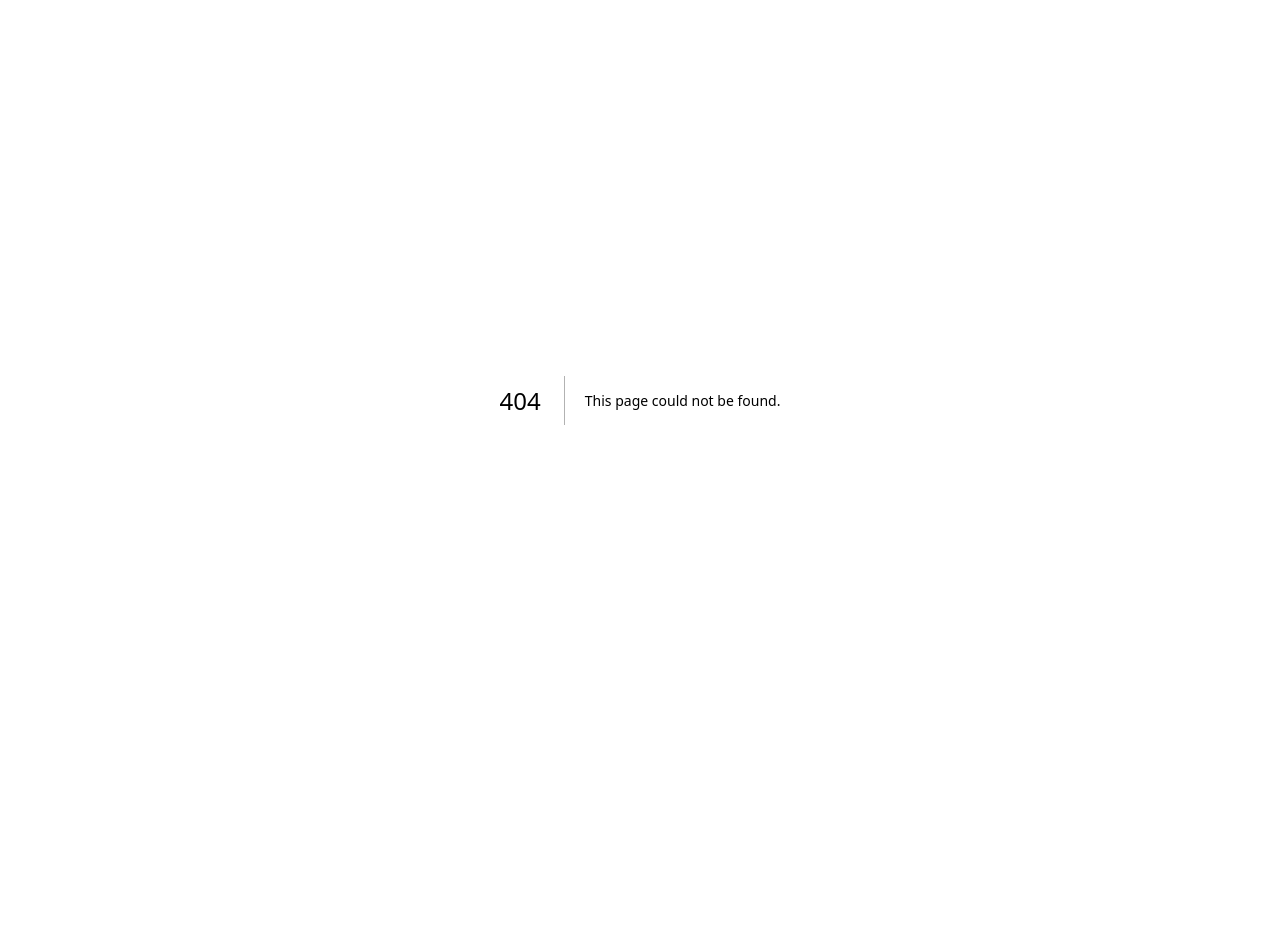
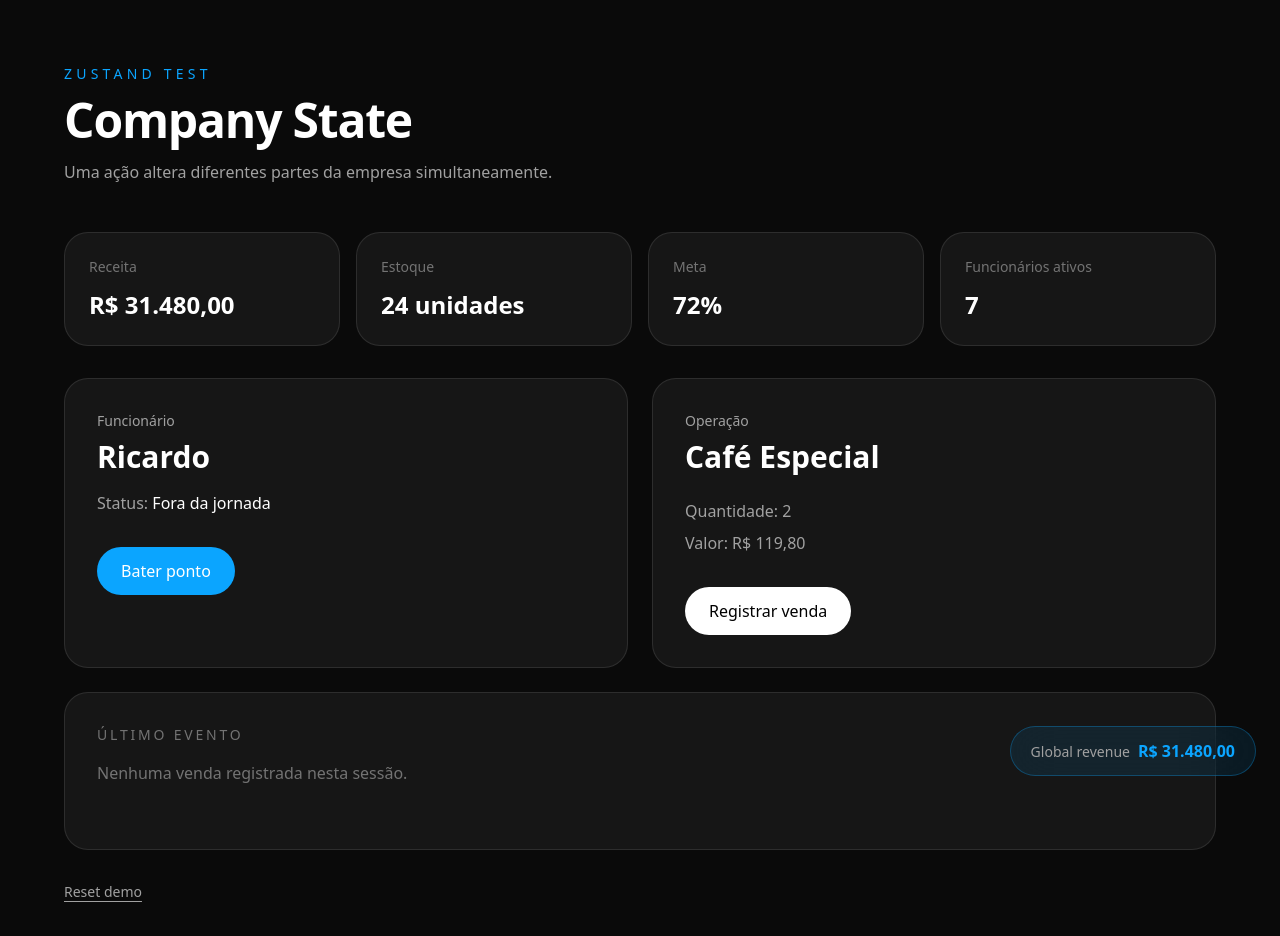
Before and after one commit to Guisantos222/growco-showcase, a Next.js app: page /lab/state in a window 1280 px wide. Before the commit this address had no page. Shown: the top 936 px of the page. Before the commit the page ends 800 px from the top, so only its background shows below. Built offline with nearby package versions, Linux system fonts and the light colour scheme.

Commit message:
feat: add Zustand demo state

```diff
--- a/package.json
+++ b/package.json
@@ -13,7 +13,8 @@
     "gsap": "^3.15.0",
     "next": "16.3.4",
     "react": "19.2.8",
-    "react-dom": "19.2.8"
+    "react-dom": "19.2.8",
+    "zustand": "^5.0.15"
   },
   "devDependencies": {
     "@tailwindcss/postcss": "^4",
--- /dev/null
+++ b/src/app/lab/page.tsx
@@ -0,0 +1,20 @@
+export default function LabPage() {
+  return (
+    <main className="min-h-screen bg-neutral-950 px-8 py-16 text-white">
+      <div className="mx-auto max-w-6xl">
+        <p className="mb-4 text-sm uppercase tracking-[0.3em] text-[#0BA5FF]">
+          growCo. Experience Lab
+        </p>
+
+        <h1 className="text-5xl font-semibold tracking-tight">
+          Data in Motion Laboratory
+        </h1>
+
+        <p className="mt-6 max-w-2xl text-lg text-neutral-400">
+          Área experimental para testar motion, dados, interações, WebGL,
+          áudio e comportamento da showcase.
+        </p>
+      </div>
+    </main>
+  );
+}
--- /dev/null
+++ b/src/app/lab/state/page.tsx
@@ -0,0 +1,12 @@
+import { RevenueWatcher } from "@/components/lab/RevenueWatcher";
+import { StateTest } from "@/components/lab/StateTest";
+
+export default function StateLabPage() {
+  return (
+    <main className="min-h-screen bg-neutral-950 px-6 py-16 text-white">
+      <StateTest />
+
+      <RevenueWatcher />
+    </main>
+  );
+}
--- /dev/null
+++ b/src/components/lab/RevenueWatcher.tsx
@@ -0,0 +1,55 @@
+"use client";
+
+import { useRef } from "react";
+import { gsap } from "gsap";
+import { useGSAP } from "@gsap/react";
+
+import { useDemoStore } from "@/store/demoStore";
+
+gsap.registerPlugin(useGSAP);
+
+export function RevenueWatcher() {
+  const container = useRef<HTMLDivElement>(null);
+
+  const revenue = useDemoStore((state) => state.revenue);
+
+  useGSAP(
+    () => {
+      gsap.fromTo(
+        container.current,
+        {
+          scale: 1.12,
+          y: -6,
+        },
+        {
+          scale: 1,
+          y: 0,
+          duration: 0.55,
+          ease: "power3.out",
+        },
+      );
+    },
+    {
+      dependencies: [revenue],
+      scope: container,
+    },
+  );
+
+  return (
+    <aside
+      ref={container}
+      className="fixed bottom-6 right-6 rounded-full border border-[#0BA5FF]/30 bg-[#0BA5FF]/10 px-5 py-3 backdrop-blur-xl"
+    >
+      <span className="mr-2 text-sm text-neutral-400">
+        Global revenue
+      </span>
+
+      <strong className="text-[#0BA5FF]">
+        {new Intl.NumberFormat("pt-BR", {
+          style: "currency",
+          currency: "BRL",
+        }).format(revenue)}
+      </strong>
+    </aside>
+  );
+}
--- /dev/null
+++ b/src/components/lab/StateTest.tsx
@@ -0,0 +1,166 @@
+"use client";
+
+import { useDemoStore } from "@/store/demoStore";
+
+export function StateTest() {
+  const employeeName = useDemoStore((state) => state.employeeName);
+
+  const clockedIn = useDemoStore((state) => state.clockedIn);
+  const activeEmployees = useDemoStore((state) => state.activeEmployees);
+
+  const revenue = useDemoStore((state) => state.revenue);
+  const stock = useDemoStore((state) => state.stock);
+  const goalProgress = useDemoStore((state) => state.goalProgress);
+
+  const lastSale = useDemoStore((state) => state.lastSale);
+  const saleError = useDemoStore((state) => state.saleError);
+
+  const clockIn = useDemoStore((state) => state.clockIn);
+  const registerSale = useDemoStore((state) => state.registerSale);
+  const resetDemo = useDemoStore((state) => state.resetDemo);
+
+  function handleSale() {
+    registerSale({
+      id: crypto.randomUUID(),
+      product: "Café Especial",
+      quantity: 2,
+      total: 119.8,
+    });
+  }
+
+
+  const formattedRevenue = new Intl.NumberFormat("pt-BR", {
+    style: "currency",
+    currency: "BRL",
+  }).format(revenue);
+
+  const canRegisterSale = stock >= 2;
+
+  return (
+    <div className="mx-auto w-full max-w-6xl">
+      <div className="mb-12">
+        <p className="text-sm uppercase tracking-[0.3em] text-[#0BA5FF]">
+          Zustand Test
+        </p>
+
+        <h1 className="mt-3 text-5xl font-semibold tracking-tight">
+          Company State
+        </h1>
+
+        <p className="mt-4 text-neutral-400">
+          Uma ação altera diferentes partes da empresa simultaneamente.
+        </p>
+      </div>
+
+      <div className="grid gap-4 md:grid-cols-4">
+        <MetricCard title="Receita" value={formattedRevenue} />
+
+        <MetricCard title="Estoque" value={`${stock} unidades`} />
+
+        <MetricCard title="Meta" value={`${goalProgress}%`} />
+
+        <MetricCard
+          title="Funcionários ativos"
+          value={String(activeEmployees)}
+        />
+      </div>
+
+      <div className="mt-8 grid gap-6 lg:grid-cols-2">
+        <section className="rounded-3xl border border-white/10 bg-white/5 p-8">
+          <p className="text-sm text-neutral-400">Funcionário</p>
+
+          <h2 className="mt-2 text-3xl font-semibold">{employeeName}</h2>
+
+          <p className="mt-4 text-neutral-400">
+            Status:{" "}
+            <span className="text-white">
+              {clockedIn ? "Em jornada" : "Fora da jornada"}
+            </span>
+          </p>
+
+          <button
+            type="button"
+            onClick={clockIn}
+            disabled={clockedIn}
+            className="mt-8 rounded-full bg-[#0BA5FF] px-6 py-3 font-medium text-white disabled:cursor-not-allowed disabled:opacity-40"
+          >
+            {clockedIn ? "Ponto registrado" : "Bater ponto"}
+          </button>
+        </section>
+
+        <section className="rounded-3xl border border-white/10 bg-white/5 p-8">
+          <p className="text-sm text-neutral-400">Operação</p>
+
+          <h2 className="mt-2 text-3xl font-semibold">Café Especial</h2>
+
+          <div className="mt-6 space-y-2 text-neutral-400">
+            <p>Quantidade: 2</p>
+            <p>Valor: R$ 119,80</p>
+          </div>
+
+         <button
+            type="button"
+            onClick={handleSale}
+            disabled={!canRegisterSale}
+            className="mt-8 rounded-full bg-white px-6 py-3 font-medium text-black disabled:cursor-not-allowed disabled:opacity-40"
+            >
+            {canRegisterSale ? "Registrar venda" : "Sem estoque"}
+            </button>
+
+            {saleError && (
+            <p className="mt-4 text-sm font-medium text-red-400">
+                {saleError}
+            </p>
+            )}
+        </section>
+      </div>
+
+      <section className="mt-6 rounded-3xl border border-white/10 bg-white/5 p-8">
+        <p className="text-sm uppercase tracking-[0.2em] text-neutral-500">
+          Último evento
+        </p>
+
+        <div className="mt-4 min-h-14">
+          {lastSale ? (
+            <>
+              <p className="text-xl font-medium">
+                Venda de {lastSale.product}
+              </p>
+
+              <p className="mt-2 text-neutral-400">
+                {lastSale.quantity} unidades — R$ {lastSale.total.toFixed(2)}
+              </p>
+            </>
+          ) : (
+            <p className="text-neutral-500">
+              Nenhuma venda registrada nesta sessão.
+            </p>
+          )}
+        </div>
+      </section>
+
+      <button
+        type="button"
+        onClick={resetDemo}
+        className="mt-8 text-sm text-neutral-400 underline underline-offset-4 hover:text-white"
+      >
+        Reset demo
+      </button>
+    </div>
+  );
+}
+
+type MetricCardProps = {
+  title: string;
+  value: string;
+};
+
+function MetricCard({ title, value }: MetricCardProps) {
+  return (
+    <article className="rounded-3xl border border-white/10 bg-white/5 p-6">
+      <p className="text-sm text-neutral-500">{title}</p>
+
+      <p className="mt-3 text-2xl font-semibold">{value}</p>
+    </article>
+  );
+}
--- /dev/null
+++ b/src/store/demoStore.ts
@@ -0,0 +1,81 @@
+import { create } from "zustand";
+
+export type DemoSale = {
+  id: string;
+  product: string;
+  quantity: number;
+  total: number;
+};
+
+type DemoState = {
+  employeeName: string;
+
+  clockedIn: boolean;
+  activeEmployees: number;
+
+  revenue: number;
+  stock: number;
+  goalProgress: number;
+
+  lastSale: DemoSale | null;
+  saleError: string | null;
+
+  clockIn: () => void;
+  registerSale: (sale: DemoSale) => void;
+  resetDemo: () => void;
+};
+
+const initialState = {
+  employeeName: "Ricardo",
+
+  clockedIn: false,
+  activeEmployees: 7,
+
+  revenue: 31480,
+  stock: 24,
+  goalProgress: 72,
+
+  lastSale: null,
+  saleError: null,
+};
+
+export const useDemoStore = create<DemoState>((set) => ({
+  ...initialState,
+
+  clockIn: () =>
+    set((state) => {
+      if (state.clockedIn) {
+        return state;
+      }
+
+      return {
+        clockedIn: true,
+        activeEmployees: state.activeEmployees + 1,
+      };
+    }),
+
+  registerSale: (sale) =>
+  set((state) => {
+    if (sale.quantity <= 0) {
+      return {
+        saleError: "A quantidade da venda deve ser maior que zero.",
+      };
+    }
+
+    if (sale.quantity > state.stock) {
+      return {
+        saleError: "Estoque insuficiente para realizar esta venda.",
+      };
+    }
+
+    return {
+      revenue: state.revenue + sale.total,
+      stock: state.stock - sale.quantity,
+      goalProgress: Math.min(100, state.goalProgress + 1),
+      lastSale: sale,
+      saleError: null,
+    };
+  }),
+
+  resetDemo: () => set(initialState),
+}));
```
Also changed, not shown: 1 other file (tests, documents, lock files or other folders).
